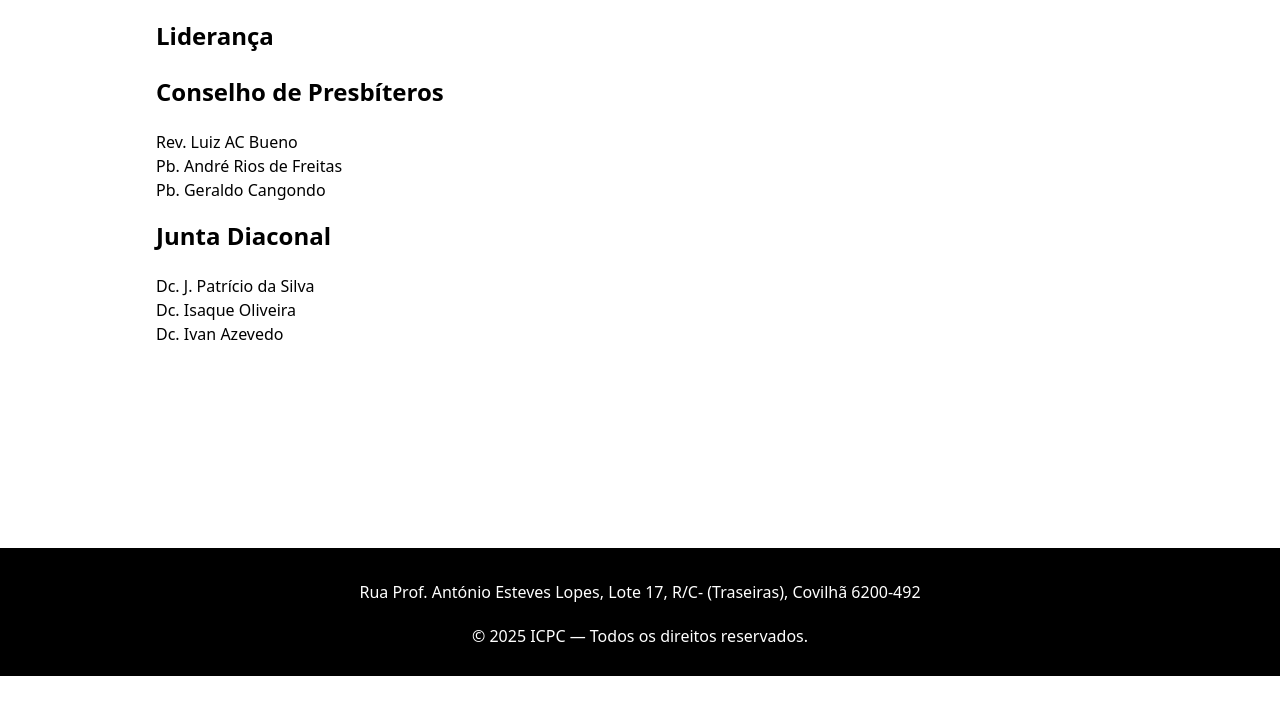
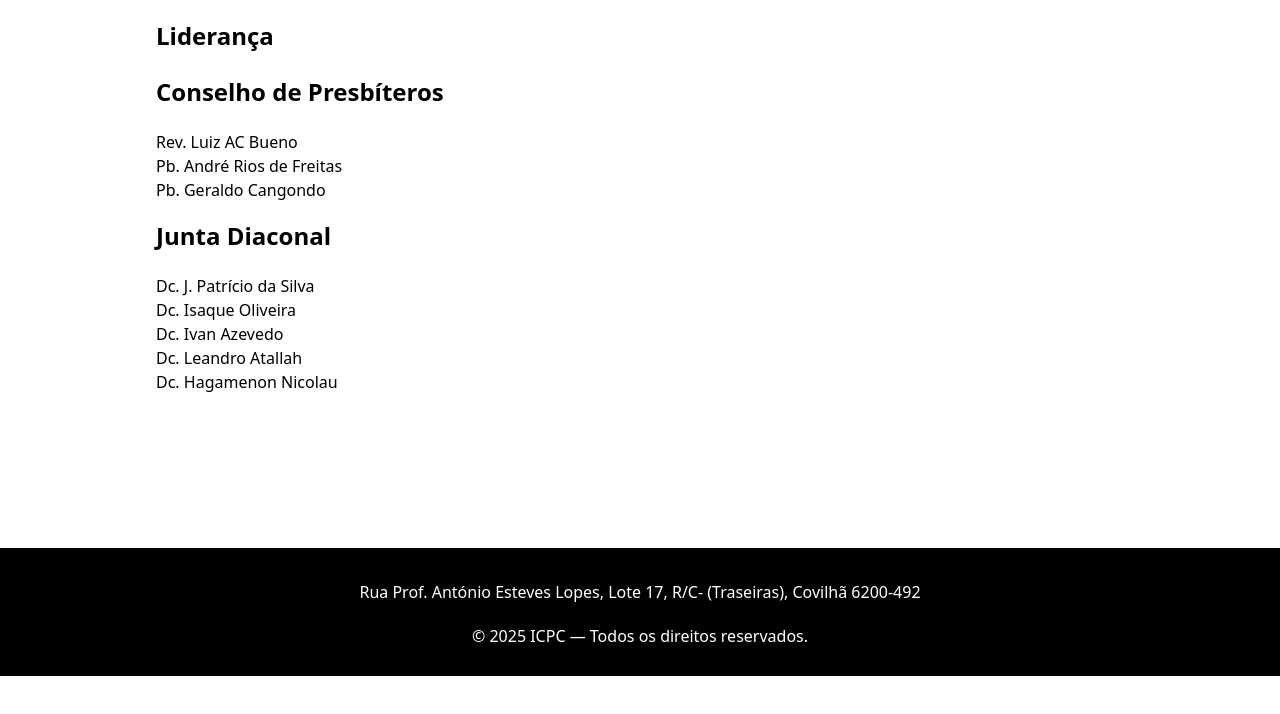
Before and after one commit to andreriosdefreitas/icpc-web, a plain HTML site: page leadership.htm in a window 1280 px wide. Shown: the part 124-838 px from the top of the page. Drawn offline with Linux system fonts and the light colour scheme.

Commit message:
Add new leadership members to leadership.htm

```diff
--- a/leadership.htm
+++ b/leadership.htm
@@ -33,6 +33,8 @@
           <li>Dc. J. Patrício da Silva</li>
           <li>Dc. Isaque Oliveira</li>
             <li>Dc. Ivan Azevedo</li>
+          <li>Dc. Leandro Atallah</li>
+          <li>Dc. Hagamenon Nicolau</li>
         </ul>
       </article>
     </div>
```
